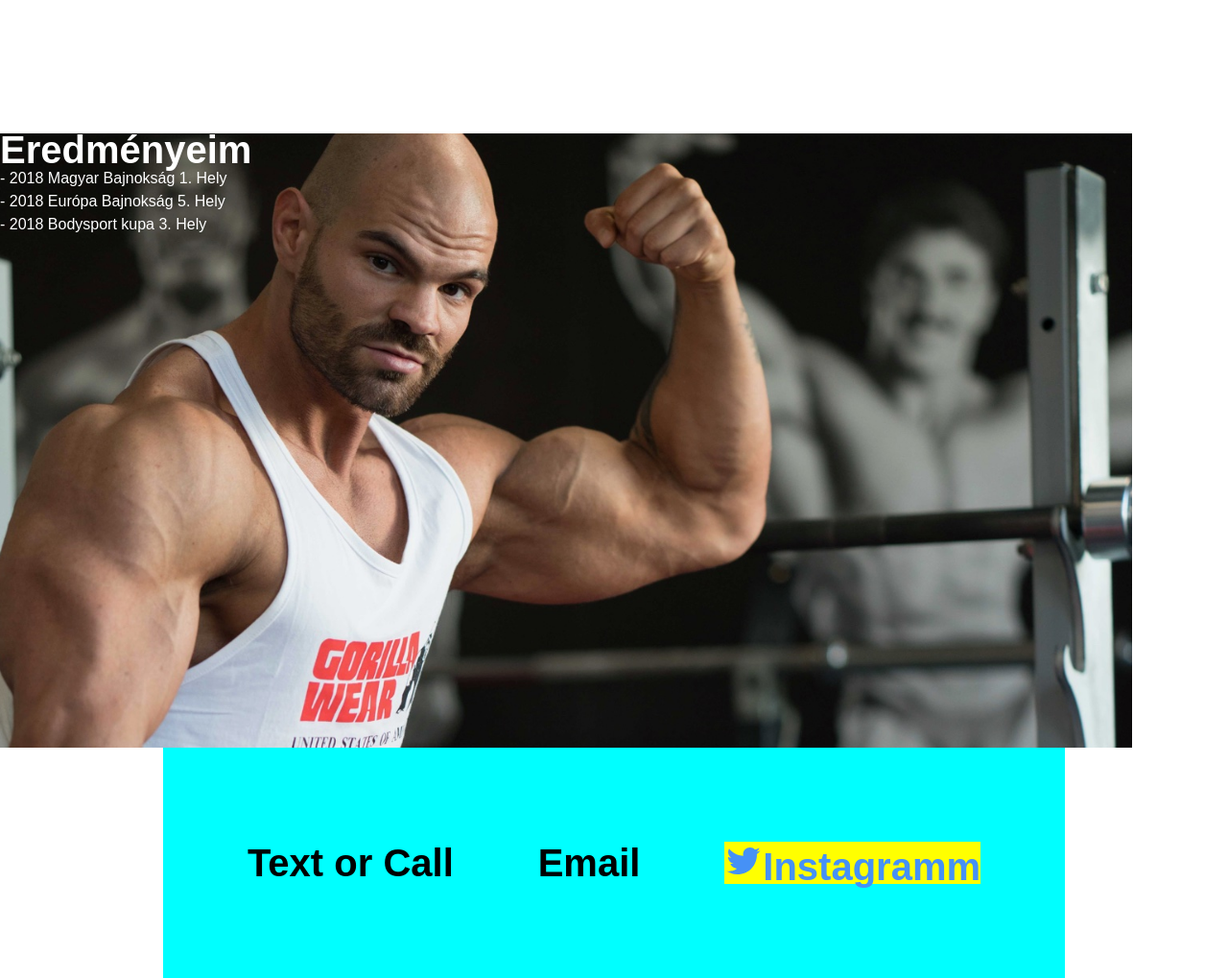
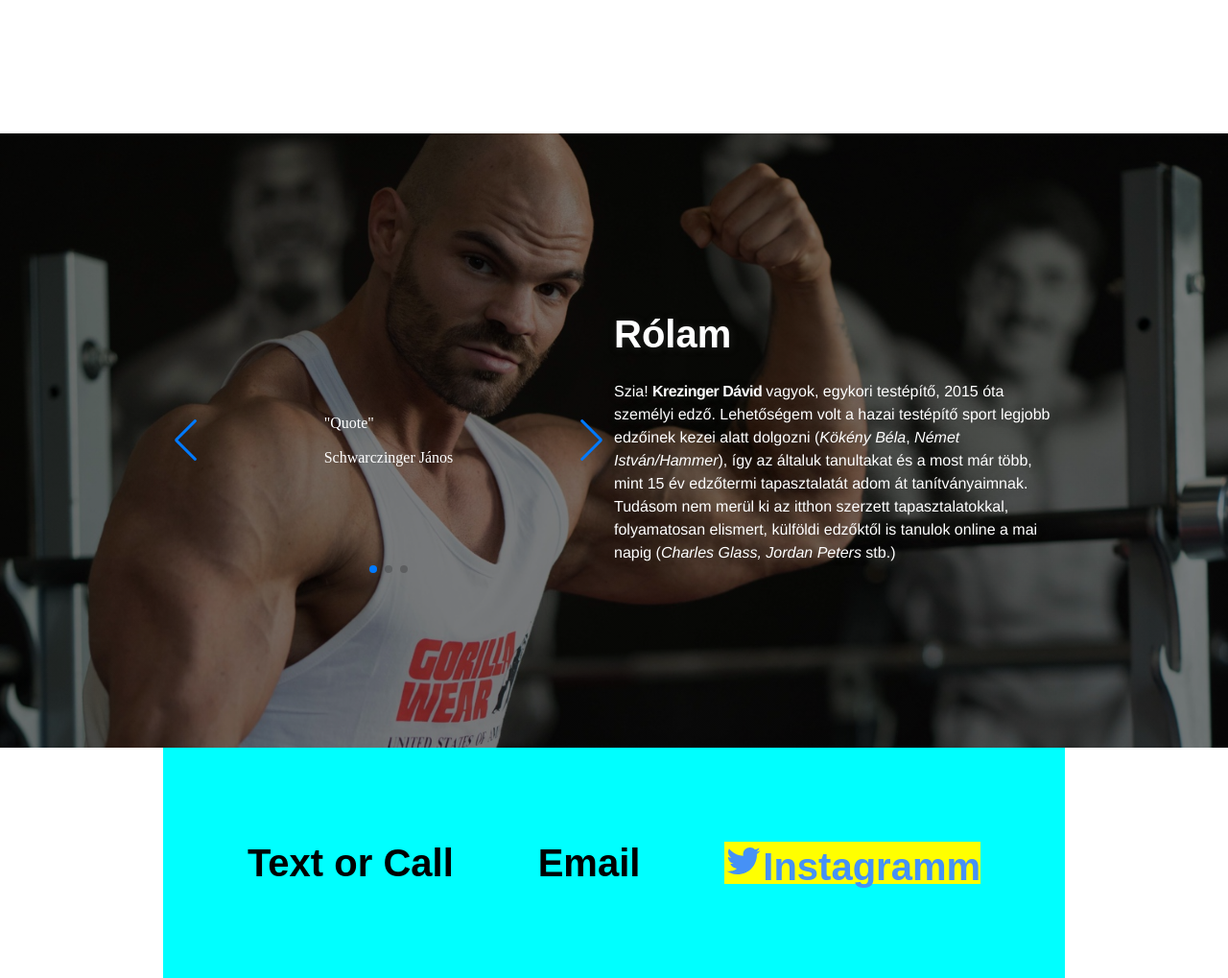
Before and after one commit to morfizor/morfizor.github.io, a plain HTML site: page index.html in a window 1280 px wide. Shown: the part 1200-2219 px from the top of the page at 96% size. Drawn offline with nearby package versions, Linux system fonts and the light colour scheme.

Commit message:
About, swipe

```diff
--- a/index.html
+++ b/index.html
@@ -1,10 +1,32 @@
 <!DOCTYPE html>
 <html lang="en">
   <head>
-    <meta charset="UTF-8">
-    <meta name="viewport" content="width=device-width, initial-scale=1.0">
+    <meta charset="UTF-8" />
+    <meta name="viewport" content="width=device-width, initial-scale=1.0" />
     <title>KD Fitness</title>
-    <link rel="stylesheet" href="styles.css">
+    <link rel="stylesheet" href="styles.css" />
+    <link
+      rel="stylesheet"
+      href="https://cdn.jsdelivr.net/npm/swiper@10/swiper-bundle.min.css"
+    />
+
+    <script src="https://cdn.jsdelivr.net/npm/swiper@10/swiper-bundle.min.js"></script>
+    <script>
+      document.addEventListener("DOMContentLoaded", function (event) {
+        const swiper = new Swiper(".swiper", {
+          loop: true,
+
+          pagination: {
+            el: ".swiper-pagination",
+          },
+
+          navigation: {
+            nextEl: ".swiper-button-next",
+            prevEl: ".swiper-button-prev",
+          },
+        });
+      });
+    </script>
   </head>
   <body>
     <!-- Navbar -->
@@ -22,14 +44,10 @@
               </a>
             </li>
             <li class="navbar__item">
-                        <a class="navbar__link" href="#about">
-                            Rólam
-                        </a>
+              <a class="navbar__link" href="#about"> Rólam </a>
             </li>
             <li class="navbar__item">
-                        <a class="navbar__link" href="#">
-                            Kapcsolat
-                        </a>
+              <a class="navbar__link" href="#"> Kapcsolat </a>
             </li>
           </ul>
         </div>
@@ -41,7 +59,7 @@
       <!-- Home -->
       <section id="home">
         <div class="home__content">
-                <img alt="egy kép rólam">
+          <img alt="egy kép rólam" />
           <h1>A legjobb eredményekhez a legjobbaktól kell tanulni</h1>
           <button>Kezdd el ma</button>
         </div>
@@ -55,8 +73,8 @@
         </ul>
       </section>
 
-        <section id="about">
-            <div class="about__container">
+      <section id="navigation">
+        <div class="navigation__container">
           <div class="left">
             <strong>Krezinger Dávid</strong>
             <h2>KD Fitness</h2>
@@ -64,43 +82,80 @@
           <div class="right">
             <p>
               <strong>Ne bízd a véletlenre, tanulj egy bajnoktól</strong>
-                        Manapság rengeteg edzéssel kapcsolatos bejegyzést lehet találni a közösségi médiában, illetve különböző weboldalakon, így könnyű elveszni a sok ellentmondásos információ közt.Az első lépésektől kezdve segítek elérni céljaid a teljesen kezdőtől a versenyzői szintig.
+              Manapság rengeteg edzéssel kapcsolatos bejegyzést lehet találni a
+              közösségi médiában, illetve különböző weboldalakon, így könnyű
+              elveszni a sok ellentmondásos információ közt.Az első lépésektől
+              kezdve segítek elérni céljaid a teljesen kezdőtől a versenyzői
+              szintig.
             </p>
             <button class="secondary">Kezdd el ma</button>
           </div>
         </div>
       </section>
+      <section id="about">
+        <div class="about__container">
+          <div class="about__left">
+            <!-- Slider main container -->
+            <div class="swiper">
+              <!-- Additional required wrapper -->
+              <div class="swiper-wrapper">
+                <!-- Slides -->
+                <div class="swiper-slide">
+                  <p></p>
+                    "Quote"<br />
+                    <br>
+                    Schwarczinger János
+                  </p>
+                </div>
+                <div class="swiper-slide">Slide 2</div>
+                <div class="swiper-slide">Slide 3</div>
+                ...
+              </div>
+              <!-- If we need pagination -->
+              <div class="swiper-pagination"></div>
 
-        <section class="results__container">
-            <div class="">
-                <h2>Eredményeim</h2>
+              <!-- If we need navigation buttons -->
+              <div class="swiper-button-prev"></div>
+              <div class="swiper-button-next"></div>
+            </div>
+          </div>
+          <div class="about__right">
+            <h2>Rólam</h2>
             <p>
-                    - 2018 Magyar Bajnokság 1. Hely<br>
-                    - 2018 Európa Bajnokság 5. Hely<br>
-                    - 2018 Bodysport kupa 3. Hely<br>
+              Szia! <strong>Krezinger Dávid </strong> vagyok, egykori testépítő,
+              2015 óta személyi edző. Lehetőségem volt a hazai testépítő sport
+              legjobb edzőinek kezei alatt dolgozni (<i>Kökény Béla</i>,
+              <i>Német István/Hammer</i>), így az általuk tanultakat és a most
+              már több, mint 15 év edzőtermi tapasztalatát adom át
+              tanítványaimnak. Tudásom nem merül ki az itthon szerzett
+              tapasztalatokkal, folyamatosan elismert, külföldi edzőktől is
+              tanulok online a mai napig (<i>Charles Glass, Jordan Peters</i>
+              stb.)
             </p>
+          </div>
         </div>
       </section>
       <section class="contact">
         <div class="contact__container">
           <div class="contact__phone">
-
             <h2>Text or Call</h2>
           </div>
 
           <div class="contact__mail">
-
             <h2>Email</h2>
           </div>
 
           <div class="contact__social">
-                <h2><svg class="svg-icon" viewBox="0 0 20 20">
-                    <path fill="none" d="M18.258,3.266c-0.693,0.405-1.46,0.698-2.277,0.857c-0.653-0.686-1.586-1.115-2.618-1.115c-1.98,0-3.586,1.581-3.586,3.53c0,0.276,0.031,0.545,0.092,0.805C6.888,7.195,4.245,5.79,2.476,3.654C2.167,4.176,1.99,4.781,1.99,5.429c0,1.224,0.633,2.305,1.596,2.938C2.999,8.349,2.445,8.19,1.961,7.925C1.96,7.94,1.96,7.954,1.96,7.97c0,1.71,1.237,3.138,2.877,3.462c-0.301,0.08-0.617,0.123-0.945,0.123c-0.23,0-0.456-0.021-0.674-0.062c0.456,1.402,1.781,2.422,3.35,2.451c-1.228,0.947-2.773,1.512-4.454,1.512c-0.291,0-0.575-0.016-0.855-0.049c1.588,1,3.473,1.586,5.498,1.586c6.598,0,10.205-5.379,10.205-10.045c0-0.153-0.003-0.305-0.01-0.456c0.7-0.499,1.308-1.12,1.789-1.827c-0.644,0.28-1.334,0.469-2.06,0.555C17.422,4.782,17.99,4.091,18.258,3.266"></path>
-                </svg>Instagramm</h2>
+            <h2>
+              <svg class="svg-icon" viewBox="0 0 20 20">
+                <path
+                  fill="none"
+                  d="M18.258,3.266c-0.693,0.405-1.46,0.698-2.277,0.857c-0.653-0.686-1.586-1.115-2.618-1.115c-1.98,0-3.586,1.581-3.586,3.53c0,0.276,0.031,0.545,0.092,0.805C6.888,7.195,4.245,5.79,2.476,3.654C2.167,4.176,1.99,4.781,1.99,5.429c0,1.224,0.633,2.305,1.596,2.938C2.999,8.349,2.445,8.19,1.961,7.925C1.96,7.94,1.96,7.954,1.96,7.97c0,1.71,1.237,3.138,2.877,3.462c-0.301,0.08-0.617,0.123-0.945,0.123c-0.23,0-0.456-0.021-0.674-0.062c0.456,1.402,1.781,2.422,3.35,2.451c-1.228,0.947-2.773,1.512-4.454,1.512c-0.291,0-0.575-0.016-0.855-0.049c1.588,1,3.473,1.586,5.498,1.586c6.598,0,10.205-5.379,10.205-10.045c0-0.153-0.003-0.305-0.01-0.456c0.7-0.499,1.308-1.12,1.789-1.827c-0.644,0.28-1.334,0.469-2.06,0.555C17.422,4.782,17.99,4.091,18.258,3.266"
+                ></path></svg
+              >Instagramm
+            </h2>
             <p></p>
           </div>
-
-
         </div>
       </section>
     </main>
--- a/styles.css
+++ b/styles.css
@@ -10,22 +10,31 @@
   padding: 0;
 }
 
-h1,h2,h3 {
+h1,
+h2,
+h3 {
   font-family: Arial, sans-serif;
 }
 
-h1,h2  {
+h1,
+h2 {
   font-size: 40px;
   line-height: 35px;
   font-weight: 700;
+}
+
+h1 {
+  text-shadow: 1px 1px 8px rgba(68, 68, 68, 1);
 }
 
 p {
   line-height: 1.5;
 }
 
-p, li, strong {
-    font-family: Ubuntu, sans-serif;
+p,
+li,
+strong {
+  font-family: Ubuntu, Helvetica, sans-serif;
 }
 
 strong {
@@ -39,7 +48,7 @@ a {
 }
 
 a:hover {
-    opacity: 0.90;
+  opacity: 0.9;
 }
 
 button {
@@ -69,7 +78,7 @@ button.secondary {
   padding: var(--global-padding);
   height: 60px;
   width: 100%;
-    background: rgb(0,0,0);
+  background: rgb(0, 0, 0);
   z-index: 99;
 }
 
@@ -125,7 +134,6 @@ button.secondary {
   font-weight: 700;
   text-transform: none;
   text-align: center;
-    text-shadow: 5px 6px 19px rgba(0, 0, 0, 0.11);
   margin-bottom: 30px;
 }
 
@@ -135,7 +143,8 @@ button.secondary {
   left: 0;
   height: 100%;
   width: 100%;
-    background: linear-gradient(0deg, rgba(0,0,0,0) 40%, rgba(0,0,0,1) 100%), url('./images/test.JPG');
+  background: linear-gradient(rgba(0, 0, 0, 0.5), rgba(0, 0, 0, 0.5)),
+    url("./images/test.JPG");
   background-size: cover;
   object-fit: cover;
   object-position: top;
@@ -167,12 +176,12 @@ button.secondary {
   text-transform: none;
 }
 
-#about {
+#navigation {
   background: white;
   padding: var(--global-padding);
 }
 
-.about__container {
+.navigation__container {
   display: flex;
   flex-wrap: wrap;
   flex-direction: row;
@@ -183,35 +192,80 @@ button.secondary {
   justify-content: flex-start;
 }
 
-.about__container .left, .right {
+.navigation__container .left,
+.right {
   width: 50%;
 }
 
-.about__container .left strong {
+.navigation__container .left strong {
   display: block;
   padding-left: 5px;
   margin-bottom: 10px;
   border-left: 2px solid #000;
 }
 
-.about__container .right p strong {
-    display:block;
+.navigation__container .right p strong {
+  display: block;
   margin-bottom: 25px;
   font-size: 18px;
 }
 
-.about__container button {
+.navigation__container button {
   margin-top: 30px;
 }
 
-.results__container {
-    display: flex;
+#about {
+  position: relative;
   height: 80vh;
-    background: url('./images/header.jpg');
+  background: linear-gradient(rgba(0, 0, 0, 0.5), rgba(0, 0, 0, 0.5)),
+    url("./images/header.jpg");
+
   background-size: cover;
-    background-position: -100px 16%;
+
+  background-position: 0 16%;
+
   background-repeat: no-repeat;
   color: #fff;
+  padding: var(--global-padding);
+}
+
+.about__container {
+  display: flex;
+  flex-direction: row;
+  height: 100%;
+  position: relative;
+  z-index: 2;
+  max-width: var(--max-width);
+  margin: 0 auto;
+  justify-content: center;
+  align-items: center;
+}
+.swiper {
+  width: 100%;
+  height: 300px;
+}
+
+.swiper-slide {
+  display: flex !important;
+  justify-content: center;
+  align-items: center;
+}
+
+.about__left {
+  width: 50%;
+}
+
+.about__right {
+  width: 50%;
+}
+
+.about__right h2,
+.about__right p {
+  text-shadow: 1px 1px 8px rgba(68, 68, 68, 0.4);
+}
+
+.about__right p {
+  margin-top: 30px;
 }
 
 .contact__container {
@@ -232,7 +286,6 @@ button.secondary {
   background-color: yellow;
 }
 
-
 @media (max-width: 992px) {
   .home__promo div li:nth-child(1) {
     display: none;
@@ -240,17 +293,31 @@ button.secondary {
 }
 
 @media (max-width: 768px) {
-    .about__container {
+  .navigation__container {
     flex-direction: column;
     padding-bottom: 160px;
   }
 
-    .about__container .left, .right {
+  .navigation__container .left,
+  .navigation__container .right {
     width: 85%;
   }
 
-    .about__container .right {
+  .navigation__container .right {
     margin-top: 50px;
+  }
+  .about__container {
+    justify-content: center;
+    align-items: center;
+  }
+  .about__right {
+    width: 80%;
+  }
+  .about__right h2 {
+    text-align: right;
+  }
+  .about__right p {
+    text-align: justify;
   }
 }
 
```
Also changed, not shown: 1 other file. Lines whose indentation alone changed are shown as unchanged.
